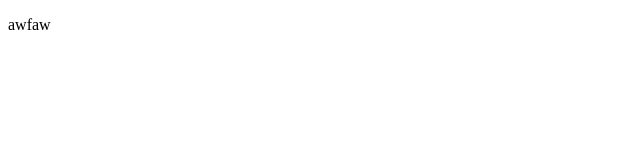
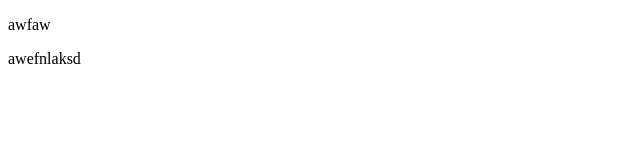
Before and after one commit to JenyaArtuh/untitled, a plain HTML site: page index.html in a window 1280 px wide. Shown: the full height of the page, 0-640 px from the left. Drawn offline with Linux system fonts and the light colour scheme.

Commit message:
new project1

```diff
--- a/index.html
+++ b/index.html
@@ -8,6 +8,6 @@
 
     <body>
         <p>awfaw</p>
-
+        <p>awefnlaksd</p>
     </body>
     </html>
```
